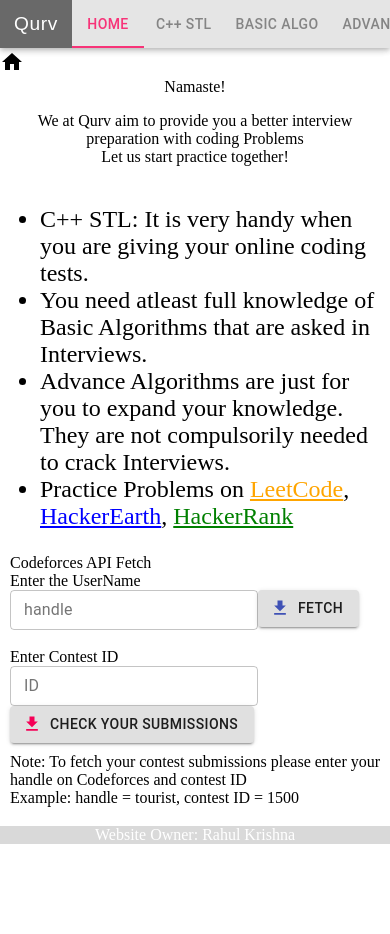
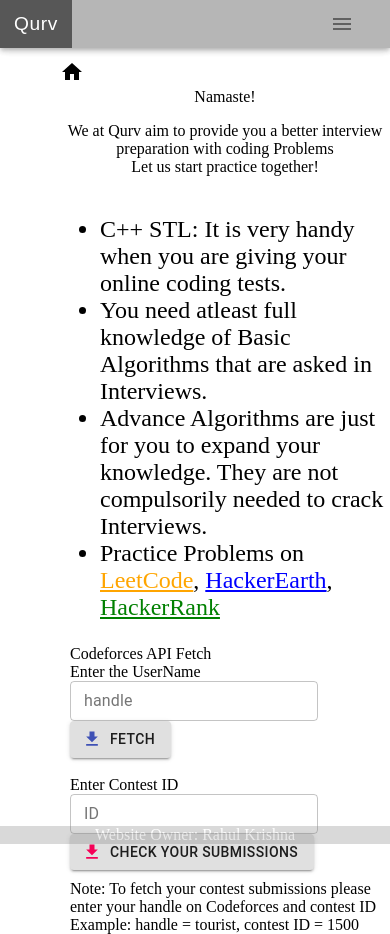
Before and after one commit to rkrishnavedic/qurv, a React (Create React App) app: page / in a window 390 px wide. Before the commit the page ends 857 px from the top, so only its background shows below. Built offline with nearby package versions, Linux system fonts and the light colour scheme.

Commit message:
Add files via upload

```diff
--- a/src/App.css
+++ b/src/App.css
@@ -43,6 +43,7 @@
   flex-direction: row;
   text-shadow: 0 0 5px #a4b8cf, 0 0 10px #96b9dd, 0 0 15px #8db7e0, 0 0 20px #bbd8f5, 0 0 25px #bbd8f5, 0 0 30px #bbd8f5, 0 0 35px #bbd8f5;
 }
+
 
 .footer {
   position: fixed;
--- a/src/App.js
+++ b/src/App.js
@@ -6,21 +6,16 @@
 import HomePage from './data/home';
 import AboutUs from './data/aboutus';
 import CppStl from './data/cppstl';
+import useMediaQuery from '@material-ui/core/useMediaQuery';
+import MenuIcon from '@material-ui/icons/Menu';
+import Menu from '@material-ui/core/Menu';
+import MenuItem from '@material-ui/core/MenuItem';
 
 
+function NavigationBar({mobileDevice}){
 
-function PracticePage(){
-  return (
-    <>
-    <div style={{ fontFamily: "Josefin Sans", textAlign: "center",paddingTop: "10%"}}>
-      Page Under Construction ....
-    </div>
-    <div className="footer">
-Website Owner: Rahul Krishna
-</div>
-    </>
-  )
-}
+  const [value, setValue] = useState(1)
+  const [anchorEl, setAnchorEl] = useState(null)
 
   function Page({state}){
     if(state === 6){
@@ -37,9 +32,6 @@
     )
   }
 
-function App() {
-
-  const [value, setValue] = useState(1)
 
   function basicAlgoClick(){
     window.open("https://www.youtube.com/watch?v=KEEKn7Me-ms&list=PLI1t_8YX-ApvMthLj56t1Rf-Buio5Y8KL")
@@ -51,16 +43,64 @@
 
   function handleTab(event, newValue){
     //if(newValue === 1) cppOnClick()
+    if(!mobileDevice){
     if(newValue === 3) basicAlgoClick()
     if(newValue === 4) advanceAlgoClick()
       setValue(newValue);
     }
+  }
+
+  const handleClick = (event) => {
+    setAnchorEl(event.currentTarget);
+  };
+
+  const handleClose = (event) => {
+    setValue(parseInt(event.target.id))
+    //console.log(event.target)
+    setAnchorEl(null);
+  };
+
+  if(mobileDevice){
+    return (
+      <div style={{paddingTop:"50px", paddingLeft:"50px"}}>
+      <AppBar style={{opacity: 0.9, background:"#aeaeae", backdropFilter: "blur(4px)"}}>
+
+      <Tabs onChange={handleTab} indicatorColor="secondary" textColor="secondary">
+          <Tab label="Qurv" style={{background:"#444444",color:"white", fontSize:"120%",fontFamily:"sans-serif", textTransform:"none"}} disabled/>
+
+         <Tab style={{left:"60%"}} onClick={handleClick} icon={<MenuIcon/> }/>
+
+          </Tabs>
+      </AppBar>
+
+        <Menu
+        anchorEl={anchorEl}
+        elevation={0}
+        keepMounted
+        open={Boolean(anchorEl)}
+        onClose={handleClose}
+        textColor="secondary"
+        indicatorColor="secondary"
+          >
+        <MenuItem id="1" onClick={handleClose}>Home</MenuItem>
+        <MenuItem id="2" onClick={handleClose}>C++ STL</MenuItem>
+        <MenuItem id="3" onClick={handleClose}>Basic Algorithm</MenuItem>
+        <MenuItem id="4" onClick={handleClose}>Advance Algorithm</MenuItem>
+        <MenuItem id="5" onClick={handleClose}>Practice Problem</MenuItem>
+        <MenuItem id="6" onClick={handleClose}>About Us</MenuItem>
+        </Menu>
+        <div style={{paddingTop:"10px", paddingLeft:"10px"}}>
+          <Page state={value}/>
+        </div>
+        </div>
+    )
+  }
 
   return (
-   <>
-   <div>
-      <AppBar style={{opacity: 0.8, background:"#dfdfdf", backdropFilter: "blur(4px)"}}>
-      <Tabs style={{}} value={value} onChange={handleTab} indicatorColor="secondary" textColor="secondary">
+    <div style={{paddingTop:"50px", paddingLeft:"50px"}}>
+    <AppBar style={{opacity: 0.9, background:"#dfdfdf", backdropFilter: "blur(4px)"}}>
+
+      <Tabs className="AppBar" value={value} onChange={handleTab} indicatorColor="secondary" textColor="secondary">
           <Tab label="Qurv" style={{background:"#444444",color:"white", fontSize:"120%",fontFamily:"sans-serif", textTransform:"none"}} disabled/>
 
           <Tab id="home" label="Home"/>
@@ -72,11 +112,35 @@
 
       </Tabs>
       </AppBar>
+      <div style={{paddingTop:"10px", paddingLeft:"10px"}}>
+      <Page state={value}/>
     </div>
 
-      <div style={{paddingBottom:"50px", paddingTop:"50px"}}>
-      <Page state={value} />
+    </div>
+  )
 
+}
+
+function PracticePage(){
+  return (
+    <>
+    <div style={{ fontFamily: "Josefin Sans", textAlign: "center",paddingTop: "10%"}}>
+      Page Under Construction ....
+    </div>
+    <div className="footer">
+Website Owner: Rahul Krishna
+</div>
+    </>
+  )
+}
+
+function App() {
+  const mobileDevice = useMediaQuery('(max-width:1100px)');
+
+  return (
+   <>
+   <div>
+      <NavigationBar mobileDevice={mobileDevice} />
       </div>
    </>
   );
```
Lines whose indentation alone changed are shown as unchanged.
